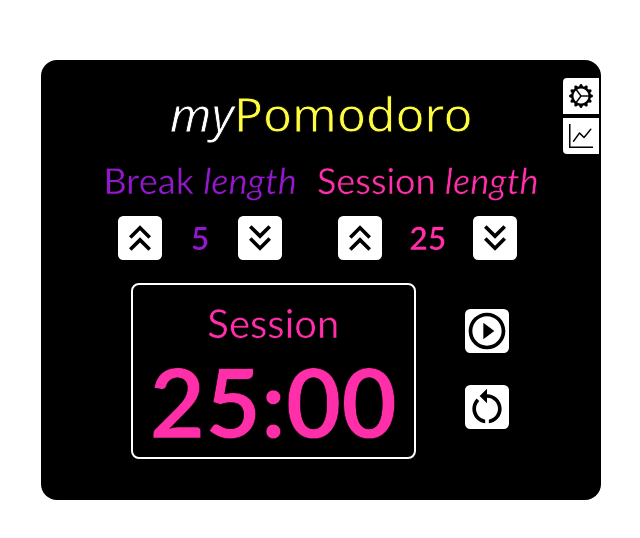
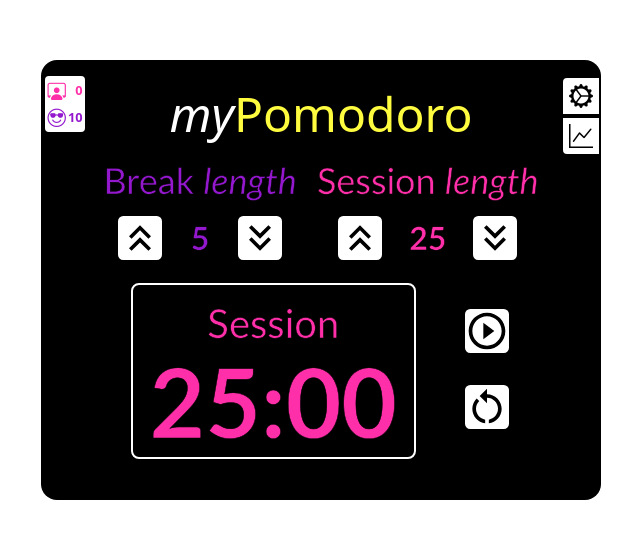
Before and after one commit to juandarr/pomodoro-react, a React (Create React App) app: page / in a window 1280 px wide. Shown: the part 120-658 px from the top of the page, without its empty margins (319-959 px from the left). Built offline with nearby package versions, Linux system fonts and the light colour scheme.

Commit message:
feat: new session and break count to keep track of events completed in the current day

```diff
--- a/src/App.css
+++ b/src/App.css
@@ -97,6 +97,13 @@ svg {
   height: 6vmin;
 }
 
+/** Style of select tag elements **/
+select {
+  width: 10vmin;
+  height: auto;
+  font-size: 1.3vmin !important;
+}
+
 .down {
   transform: rotate(180deg);
 }
@@ -110,14 +117,6 @@ svg {
   height: 5vmin;
   border-radius: 0.75vmin !important;
 }
-
-i {
-  width: 100%;
-  font-size: 3vmin;
-  color: var(--pomodoro-bg);
-}
-
-
 
 #pomodoro {
   position:relative;
@@ -185,6 +184,12 @@ i {
   width: 100%;
 }
 
+.i-settings {
+  width: 100%;
+  font-size: 3vmin;
+  color: var(--pomodoro-bg);
+}
+
 .btn-tab {
   border-radius: 0px !important;
 }
@@ -235,20 +240,40 @@ i {
   font-size: 3vmin !important;
 }
 
-select {
-  width: 10vmin;
-  height: auto;
-  font-size: 1.3vmin !important;
+#pomodoro-event-counter {
+  position: absolute;
+  min-width: 5vmin;
+  height: 7vmin;
+  left: 0.5vmin;
+  top:2vmin;
+  background-color:white;
+  border-radius: 0.5vmin;
+}
+
+.i-event-counter {
+  font-size: 2.3vmin;
+  padding-left: 0.3vmin;
+}
+
+.break-count {
+  width: 100%;
+  color: var(--break-tc);
+}
+
+.session-count {
+  width: 100%;
+  color: var(--session-tc);
+}
+
+.counter {
+  font-size: 1.6vmin;
+  font-weight: bold;
+  padding-right: 0.3vmin;
 }
 
 /*Stroke of text for centain header in UI: e.g., title and main elements*/
 .stroke-thin{
   -webkit-text-stroke-width: 0.06vmin;
-  -webkit-text-stroke-color: black;
-}
-
-.stroke-thick{
-  -webkit-text-stroke-width: 0.1vmin;
   -webkit-text-stroke-color: black;
 }
 
--- a/src/App.js
+++ b/src/App.js
@@ -137,12 +137,19 @@ class Pomodoro extends React.Component {
         this.setState((state) => {
           const newIndex = (state.eventIndex + 1) % 2;
           let newTimeLeft;
+          let tmpCounter;
+          let updateState = { eventIndex: newIndex, newEvent: false };
           if (this.props.events[newIndex] === 'break') {
             newTimeLeft = [state.breakLength, 0];
+            tmpCounter = state.sessionCount += 1;
+            updateState['sessionCount'] = tmpCounter;
           } else if (this.props.events[newIndex] === 'session') {
             newTimeLeft = [state.sessionLength, 0];
+            tmpCounter = state.breakCount += 1;
+            updateState['breakCount'] = tmpCounter;
           }
-          return { eventIndex: newIndex, timeLeft: newTimeLeft, newEvent: false };
+          updateState['timeLeft'] = newTimeLeft;
+          return updateState;
         });
         this.timer();
       }, 1000);
@@ -182,7 +189,10 @@ class Pomodoro extends React.Component {
     }
 
     clearInterval(this.state.timerId);
-    this.setState(this.props.defaultState);
+    const tmpState = { ...this.props.defaultState };
+    tmpState.sessionCount = this.state.sessionCount;
+    tmpState.breakCount = this.state.breakCount;
+    this.setState(tmpState);
   }
 
   timerPlayPause() {
@@ -248,6 +258,10 @@ class Pomodoro extends React.Component {
   render() {
     return (<div className="d-flex justify-content-between">
       <div id="pomodoro" className={"d-flex justify-content-evenly colorSet-" + this.state.colorSet}>
+        <div id="pomodoro-event-counter" className="d-flex flex-column justify-content-center align-items-center">
+          <div className="d-flex justify-content-between align-items-center session-count"><i class="bi bi-person-workspace i-event-counter"></i><div className="counter">{this.state.sessionCount}</div></div>
+          <div className="d-flex justify-content-between align-items-center break-count"><i class="bi bi-emoji-sunglasses i-event-counter"></i><div className="counter">{/*this.state.breakCount*/}10</div></div>
+        </div>
         <div id="pomodoro-view" className="d-flex flex-column align-items-center justify-content-evenly">
           <Title name="Pomodoro" />
           <EventsController breakLength={this.state.breakLength} sessionLength={this.state.sessionLength} eventTimeController={this.eventTimeController} playState={this.state.playState} settingsOpen={this.state.settingsOpen} />
@@ -255,8 +269,8 @@ class Pomodoro extends React.Component {
             playState={this.state.playState} eventIndex={this.state.eventIndex} timerReset={this.timerReset} timerPlayPause={this.timerPlayPause} />
         </div>
         <div id="pomodoro-menu" className="btn-group-vertical" role="group" aria-label="First group">
-          <button onClick={this.toggleSettings} className="d-flex justify-content-center align-items-center btn-link tab btn-tab-start" ><i className="bi bi-gear-wide-connected"></i></button>
-          <button className="d-flex justify-content-center align-items-center btn-link tab btn-tab-end"><i className="bi bi-graph-up"></i></button>
+          <button onClick={this.toggleSettings} className="d-flex justify-content-center align-items-center btn-link tab btn-tab-start" ><i className="bi bi-gear-wide-connected i-settings"></i></button>
+          <button className="d-flex justify-content-center align-items-center btn-link tab btn-tab-end"><i className="bi bi-graph-up i-settings"></i></button>
         </div>
         <div id="tab-view" style={{ visibility: 'hidden' }} className="d-flex flex-column justify-content-start align-items-center">
           <h2 className="stroke-thick settings-title">Settings</h2>
@@ -282,11 +296,11 @@ class Pomodoro extends React.Component {
           </div>
         </div>
       </div>
-    </div>);
+    </div >);
   }
 }
 
-Pomodoro.defaultProps = { defaultState: { breakLength: 5, sessionLength: 25, eventIndex: 0, timeLeft: [25, 0], playState: false, newEvent: false, timerId: '', settingsOpen: false, analyticsOpen: false, colorSet: 'totalDark', alarmSession: 'zelda-bell.mp3', alarmBreak: 'zelda-bell.mp3' }, events: events, colorThemes: colorThemes, alarmSounds: alarmSounds };
+Pomodoro.defaultProps = { defaultState: { breakLength: 5, sessionLength: 25, eventIndex: 0, timeLeft: [25, 0], playState: false, newEvent: false, timerId: '', settingsOpen: false, analyticsOpen: false, colorSet: 'totalDark', alarmSession: 'zelda-bell.mp3', alarmBreak: 'zelda-bell.mp3', breakCount: 0, sessionCount: 0 }, events: events, colorThemes: colorThemes, alarmSounds: alarmSounds };
 
 function App() {
   return (
```
